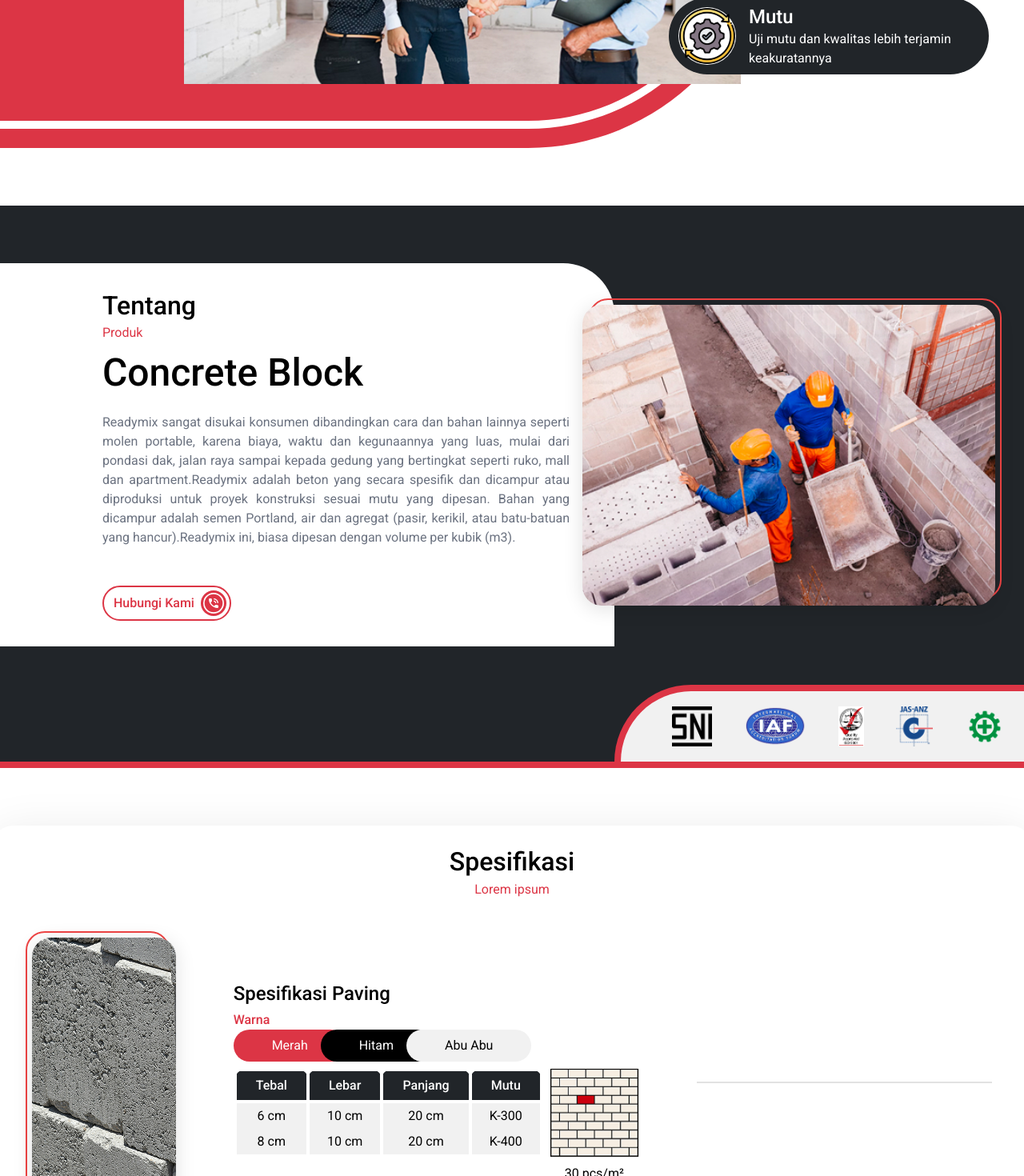
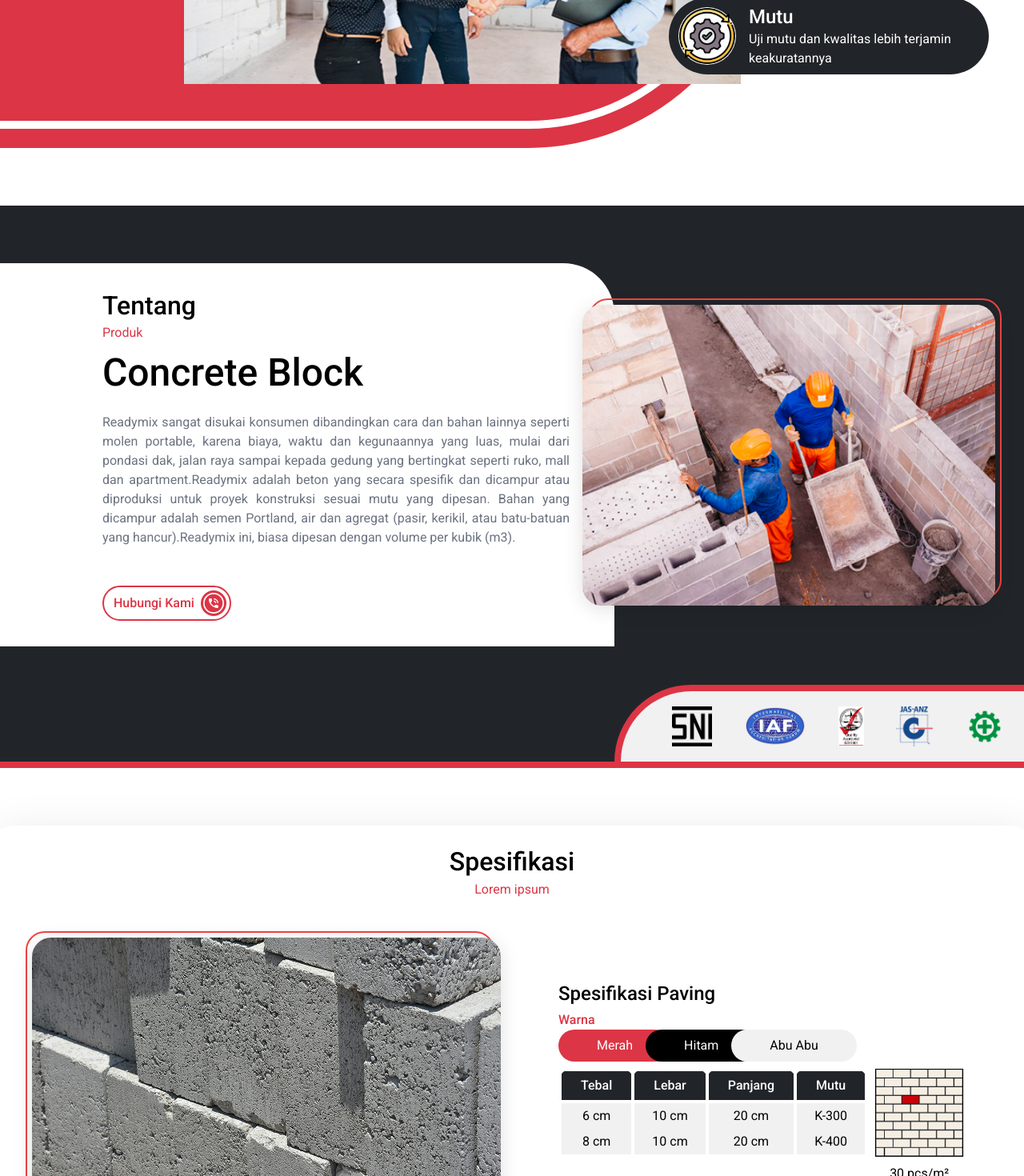
Before and after one commit to Faizululum/Duta-Beton-Website, a Next.js app: page /product/concrete-block in a window 1280 px wide. Shown: the part 1330-2800 px from the top of the page at 80% size. Built offline with nearby package versions, Linux system fonts and the light colour scheme.

Commit message:
fix(specs): fix bug specs item ui

```diff
--- a/src/app/globals.css
+++ b/src/app/globals.css
@@ -39,6 +39,6 @@
     @apply py-thin-sm bg-neutral-white text-mob-tagline md:text-desk-tagline font-normal border-x-2 md:border-x-4 border-white;
   }
   .border-space-gray {
-    @apply border-[1px] border-neutral-grayLight opacity-20 w-full
+    @apply border-[1px] border-neutral-grayLight opacity-20 w-full;
   }
 }
--- a/src/components/layout/SpecsItem.jsx
+++ b/src/components/layout/SpecsItem.jsx
@@ -11,7 +11,7 @@ export default function SpecsItem({
 
   return (
     <div
-      className={`flex flex-col md:flex-row${
+      className={`flex flex-col w-full md:flex-row${
         isRight ? "-reverse" : ""
       } gap-thin-lg md:gap-bold-3xl justify-center md:justify-start items-center`}
     >
@@ -22,7 +22,7 @@ export default function SpecsItem({
         variant="medium"
       />
       <SpecsTable {...specsProps} />
-      <div className="border-space-gray" />
+      <div className="border-space-gray md:hidden" />
     </div>
   );
 }
--- a/src/components/ui/CalcImage.jsx
+++ b/src/components/ui/CalcImage.jsx
@@ -9,7 +9,7 @@ export default function CalcImage({ category }) {
         src={imageSrc}
         alt="calculator"
         fill
-        className="object-cover rounded-2xl"
+        className="object-cover rounded-2xl bg-neutral-white"
       />
     </div>
   );
--- a/src/components/ui/CardImage.jsx
+++ b/src/components/ui/CardImage.jsx
@@ -28,7 +28,7 @@ export default function CardImage({
         src={src}
         alt={alt}
         fill
-        className="rounded-3xl object-cover relative z-10 shadow-shadow-card-large"
+        className="rounded-3xl bg-neutral-white object-cover relative z-10 shadow-shadow-card-large"
         sizes={imageSizes}
       />
     </div>
--- a/src/components/ui/ProjectImage.jsx
+++ b/src/components/ui/ProjectImage.jsx
@@ -7,7 +7,7 @@ export default function ProjectImageSmall({ src }) {
         src={src}
         alt="project"
         fill
-        className="object-cover rounded-md md:rounded-lg"
+        className="bg-neutral-white object-cover rounded-md md:rounded-lg"
       />
     </div>
   );
@@ -20,7 +20,7 @@ export function ProjectImageLarge({ image, title, location }) {
         src={image}
         alt="project"
         fill
-        className="object-cover rounded-lg md:rounded-2xl"
+        className="bg-neutral-white object-cover rounded-lg md:rounded-2xl"
       />
       <div className="absolute rounded-lg md:rounded-2xl bottom-0 left-0 w-full h-full bg-gradient-to-t from-black/45 via-black/25 via-45% to-black/0 to-65% pointer-events-none" />
       <div className="flex flex-col absolute text-white w-full h-full justify-end px-thin-lg md:px-bold-sm py-thin-md md:py-regular-lg">
```
